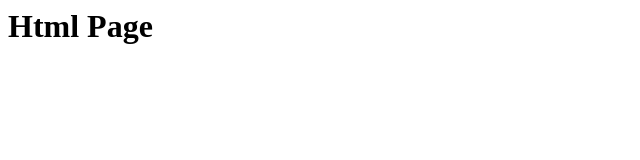
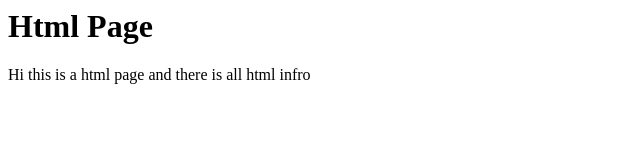
Before and after one commit to Awais525/practice, a plain HTML site: page index.html in a window 1280 px wide. Shown: the whole page, without its empty margins (0-640 px from the left). Drawn offline with Linux system fonts and the light colour scheme.

Commit message:
Update index.html

```diff
--- a/index.html
+++ b/index.html
@@ -7,5 +7,6 @@
 </head>
 <body>
     <h1>Html Page</h1>
+    <p> Hi this is a html page and there is all html infro</p>
 </body>
 </html>
```
